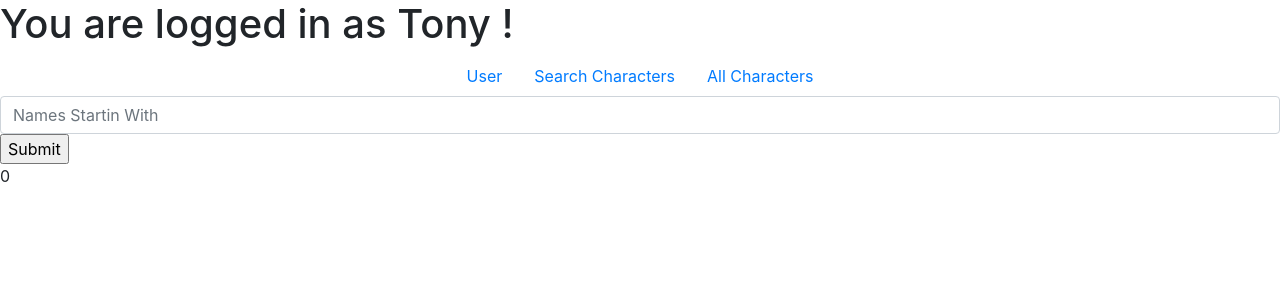
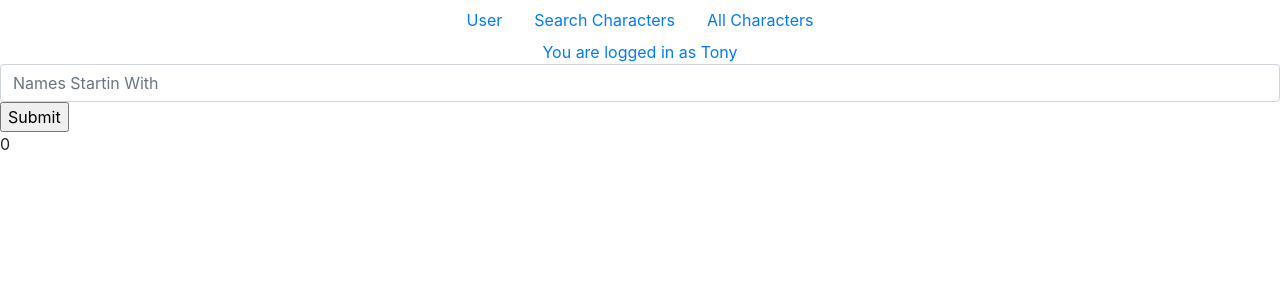
Before and after one commit to ashok997/superfans-united-frontend, a React (Create React App) app: page /search in a window 1280 px wide. Shown: the top 300 px of the page. Built offline with nearby package versions, Linux system fonts and the light colour scheme.

Commit message:
removed userContainer and added some styling

```diff
--- a/src/App.js
+++ b/src/App.js
@@ -3,7 +3,6 @@ import React from 'react';
 import { BrowserRouter as Router, Route } from 'react-router-dom';
 import CharactersContainer from './containers/CharactersContainer'
 import CharactersSearchContainer from './containers/CharactersSearchContainer'
-import UserContainer from './containers/UserContainer'
 import Navbar from './components/Navbar'
 
 
--- a/src/components/CharacterCard.js
+++ b/src/components/CharacterCard.js
@@ -3,9 +3,9 @@ import React from 'react'
 const CharacterCard = ({ character }) => {
     return (
         <div >
-            <p>{character.name}</p>
+            <center><h3>{character.name}</h3></center>
             <p>{character.description}</p>
-            <p><img src={`${character.thumbnail.path || character.thumbnail}.jpg`} alt="thumbnail" width="175" height="175" /></p>
+            <p><img src={`${character.thumbnail.path || character.thumbnail}.jpg`} alt="thumbnail" width="250" height="250" /></p>
             Comments:
             {
                 character.user_characters && character.user_characters.map(entry =>
@@ -16,6 +16,7 @@ const CharacterCard = ({ character }) => {
                     </div>
                 )
             }
+            <br></br>
             Votes:
             {
                 character.user_characters && character.user_characters.map(entry =>
--- a/src/components/CharacterForm.js
+++ b/src/components/CharacterForm.js
@@ -4,6 +4,7 @@ const CharacterForm = ({ character, upVote, addComment }) => {
 
     return (
         <div>
+            <br></br>
             <button
                 className="upVote-button"
                 onClick={() => upVote(character, "upvote")}>Upvote</button>
@@ -19,6 +20,7 @@ const CharacterForm = ({ character, upVote, addComment }) => {
                 />
                 <button type='submit' value="Submit">Comment</button>
             </form>
+            <br></br>
         </div>
 
     )
--- a/src/components/Navbar.js
+++ b/src/components/Navbar.js
@@ -3,7 +3,6 @@ import React from 'react'
 const Navbar = () => {
     return (
         <div>
-            <h1> You are logged in as Tony !</h1>
             <ul class="nav justify-content-center">
                 <li class="nav-item">
                     <a class="nav-link " href="/">User</a>
@@ -15,6 +14,7 @@ const Navbar = () => {
                     <a class="nav-link" href="/characters">All Characters</a>
                 </li>
             </ul>
+            <center class="text-primary"> You are logged in as Tony</center>
         </div>
     )
 }
```
Also changed, not shown: src/containers/UserContainer.js (deleted, +0 -34 lines).
